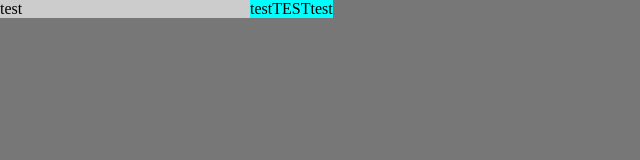
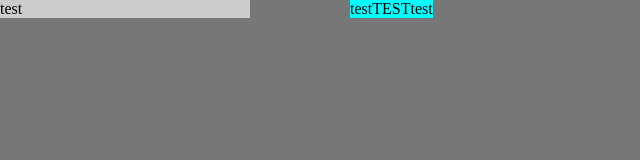
Before and after one commit to JordynBaldwin/Cultivator_incremental, a plain HTML site: page index.html in a window 1280 px wide. Shown: the whole page, without its empty margins (0-640 px from the left). Drawn offline with Linux system fonts and the light colour scheme.

Commit message:
Update style.css

```diff
--- a/css/style.css
+++ b/css/style.css
@@ -6,7 +6,7 @@ body { margin: 0px; background-color: #777; }
 .scroll-y { overflow-y: auto; }
 
 .left.col { width: 250px; }
-.right.col { left: 250px; right: ; }
+.right.col { left: 350px; right: ; }
 .header.row { height: 75px; line-height: 75px; }
 .body.row { top: 75px; bottom: 50px; }
 .footer.row { height: 50px; bottom: ; line-height: 50px; }
```
